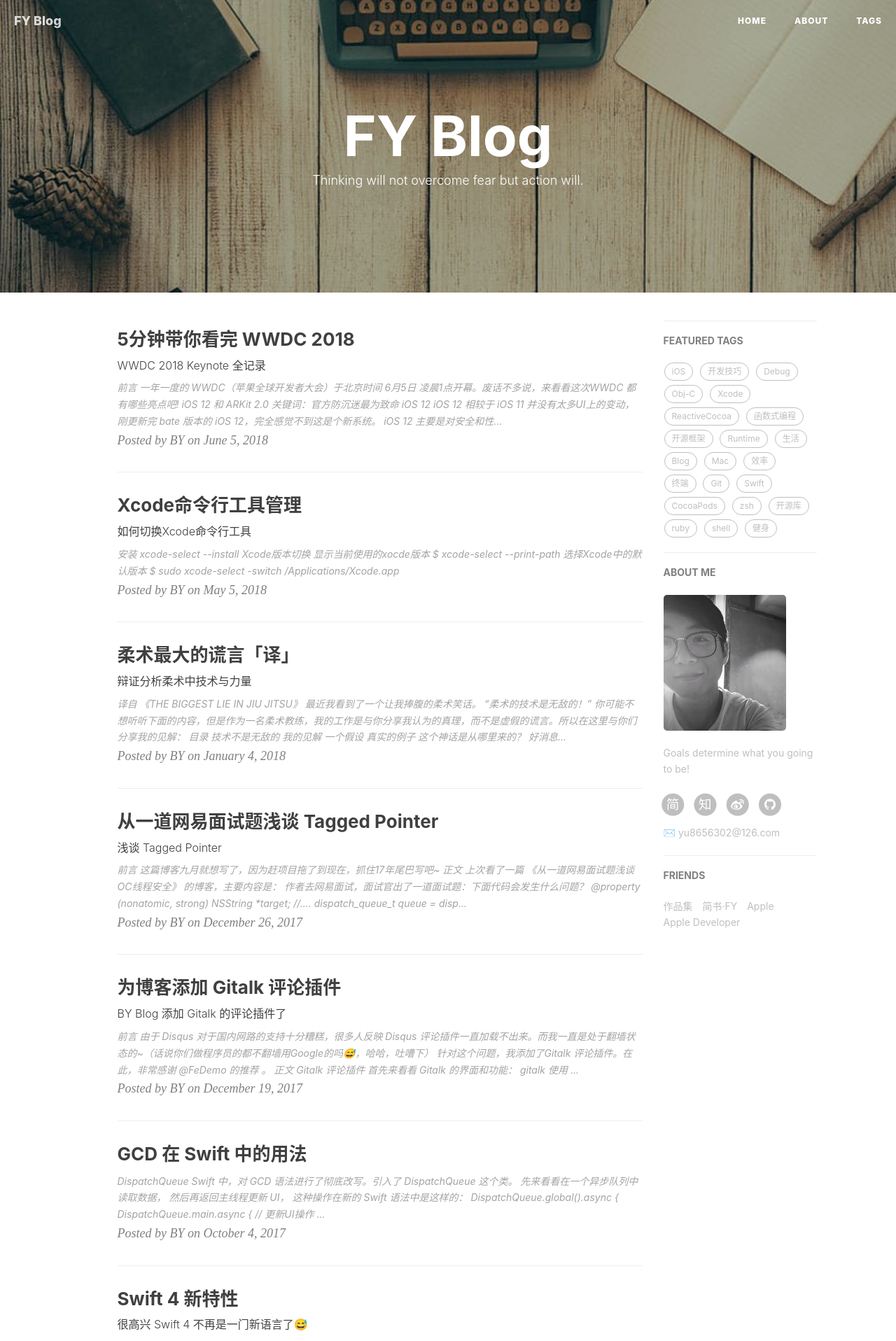
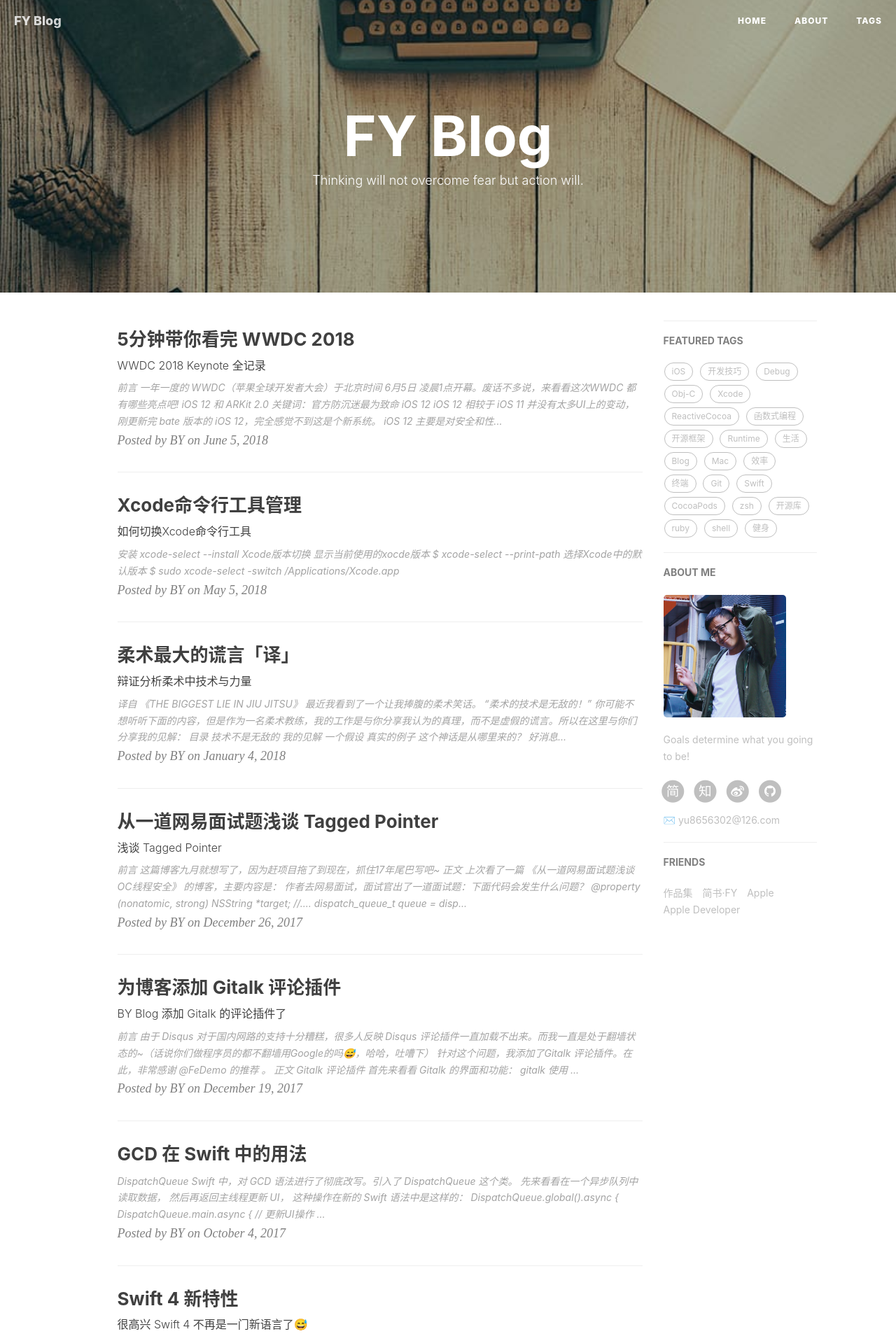
Before and after one commit to fiveyu/fiveyu.github.io, a Jekyll site: the page built from index.html, in a window 1280 px wide. Shown: the top 1916 px of the page at 70% size. Built offline with Jekyll 4.4.1, drawn with Linux system fonts in a browser that asks for light colours; nearby versions of some CDN libraries; the list of posts is cut into pages by our own code; comment, search, counter and statistics services are not loaded.

```diff
--- a/_config.yml
+++ b/_config.yml
@@ -12,7 +12,7 @@
 # Sidebar settings
 sidebar: true                           # whether or not using Sidebar.
 sidebar-about-description: "Goals determine what you going to be!"
-sidebar-avatar: /img/about-BY-gentle.jpg      # use absolute URL, seeing it's used in both `/` and `/about/`
+sidebar-avatar: /img/about-FY-funny.png      # use absolute URL, seeing it's used in both `/` and `/about/`
 
 
 
```
Also changed, not shown: img/about-BY-gentle.jpg (deleted), img/about-FY-funny.png (added), 1 other file.
